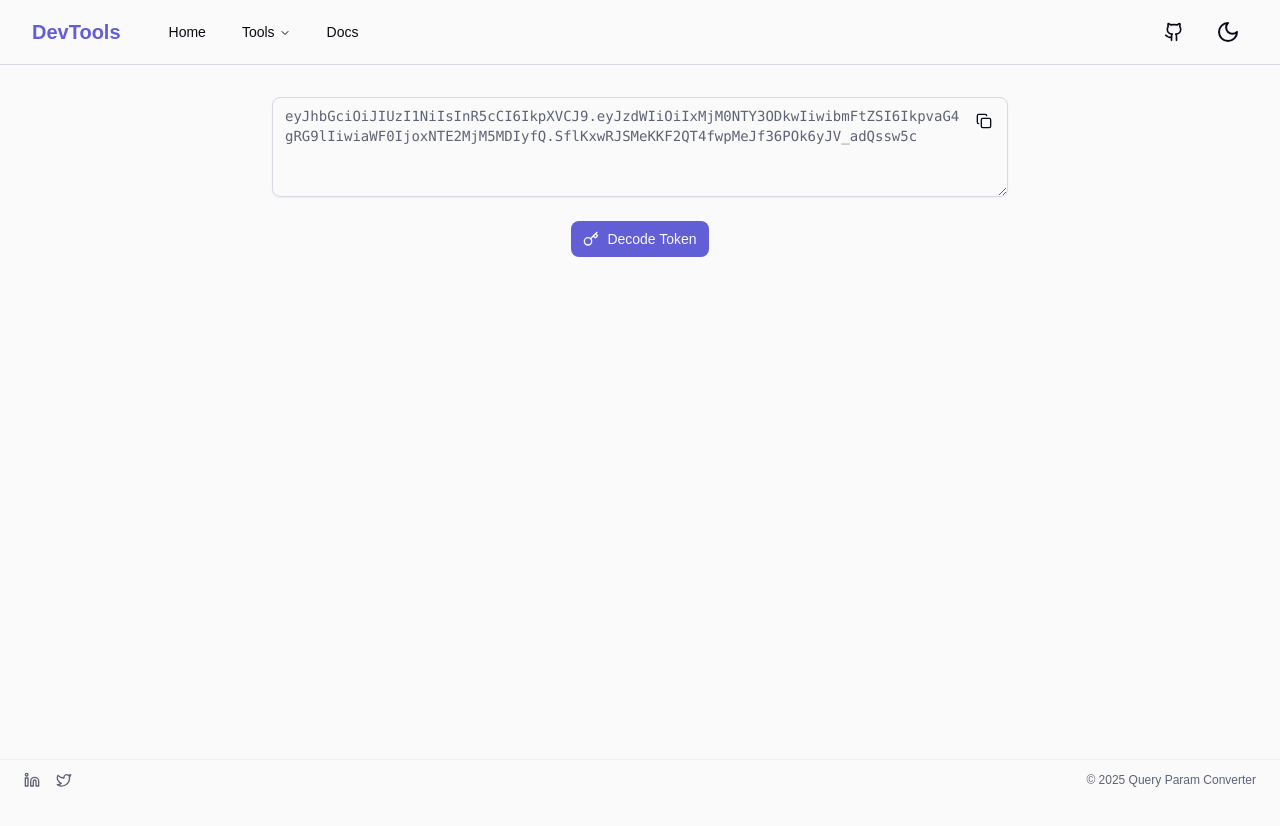
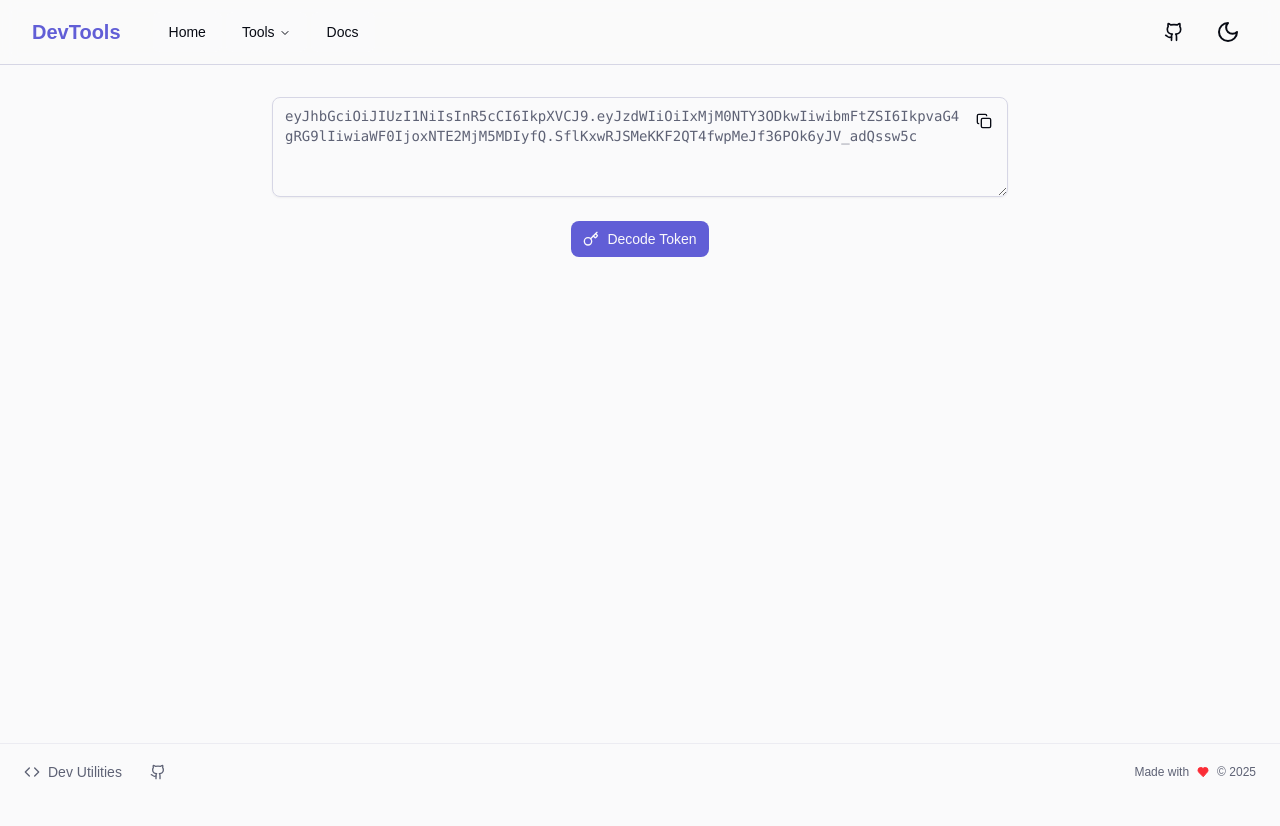
Before and after one commit to TamsaDevs/dev-utilities, a Next.js app: page /jwt-parser in a window 1280 px wide. Shown: the top 826 px of the page. Built offline with nearby package versions, Linux system fonts and the light colour scheme.

Commit message:
refactor: update Footer component layout and replace social links with GitHub link

```diff
--- a/src/components/Footer.tsx
+++ b/src/components/Footer.tsx
@@ -1,29 +1,32 @@
 import React from 'react'
-import { Linkedin, Twitter} from "lucide-react"
+import { Github, Heart, Code } from "lucide-react"
 
 const Footer = () => {
   return (
-    <footer className="fixed bottom-0 left-0 w-full py-3 px-6 border-t border-border/30 bg-background">
+    <footer className="fixed bottom-0 left-0 w-full py-4 px-6 border-t border-border/40 bg-background/95 backdrop-blur-sm">
       <div className="flex items-center justify-between max-w-screen-xl mx-auto gap-4">
-        <div className="flex items-center gap-4">
-          <a
-            href="https://linkedin.com"
-            target="_blank"
-            rel="noopener noreferrer"
-            className="text-muted-foreground hover:text-foreground transition-colors"
-          >
-            <Linkedin className="h-4 w-4" />
-          </a>
-          <a
-            href="https://twitter.com"
-            target="_blank"
-            rel="noopener noreferrer"
-            className="text-muted-foreground hover:text-foreground transition-colors"
-          >
-            <Twitter className="h-4 w-4" />
-          </a>
+        <div className="flex items-center gap-6">
+          <div className="flex items-center gap-2 text-sm text-muted-foreground">
+            <Code className="h-4 w-4" />
+            <span className="hidden sm:inline">Dev Utilities</span>
+          </div>
+          <div className="flex items-center gap-3">
+            <a
+              href="https://github.com/TamsaDevs/dev-utilities"
+              target="_blank"
+              rel="noopener noreferrer"
+              className="text-muted-foreground hover:text-foreground transition-colors p-1 rounded-md hover:bg-accent"
+              title="View on GitHub"
+            >
+              <Github className="h-4 w-4" />
+            </a>
+          </div>
         </div>
-        <span className="text-xs text-muted-foreground">© {new Date().getFullYear()} Query Param Converter</span>
+        <div className="flex items-center gap-2 text-xs text-muted-foreground">
+          <span className="hidden sm:inline">Made with</span>
+          <Heart className="h-3 w-3 text-red-500 fill-current" />
+          <span>© {new Date().getFullYear()}</span>
+        </div>
       </div>
     </footer>
   )
```
